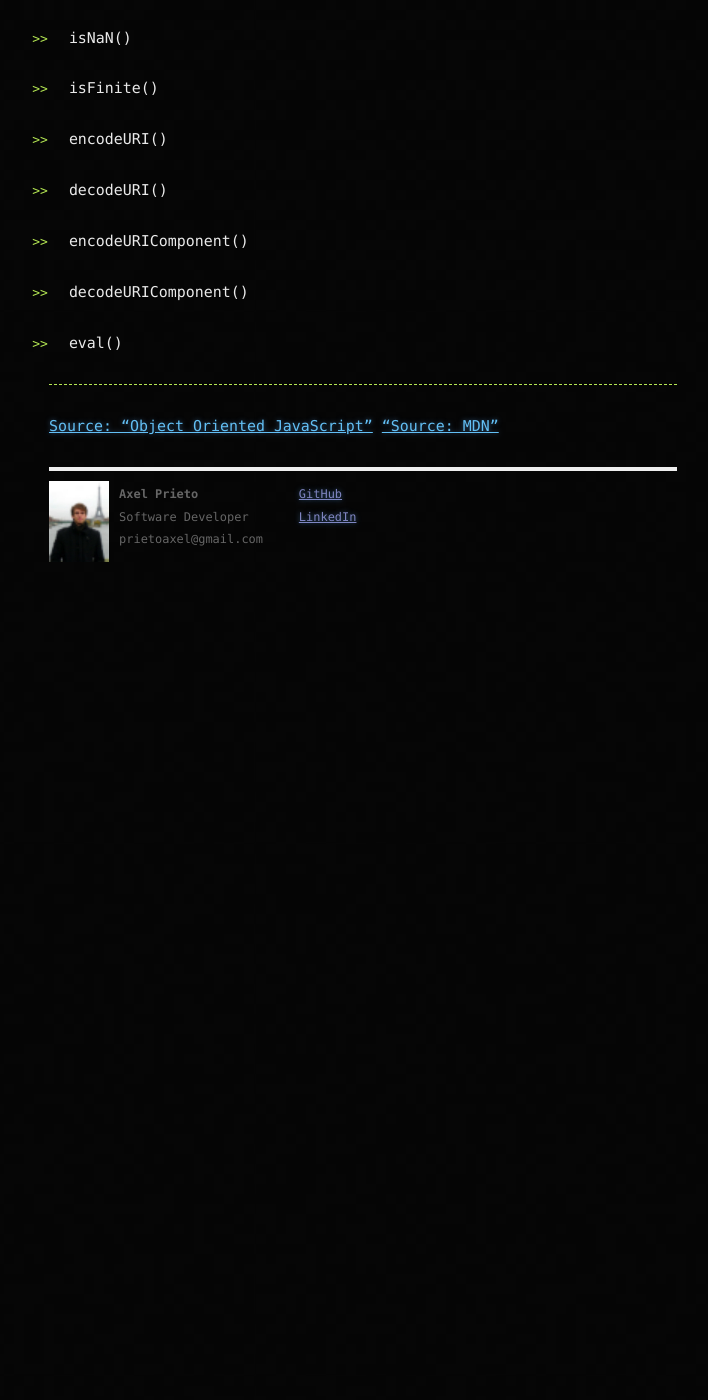
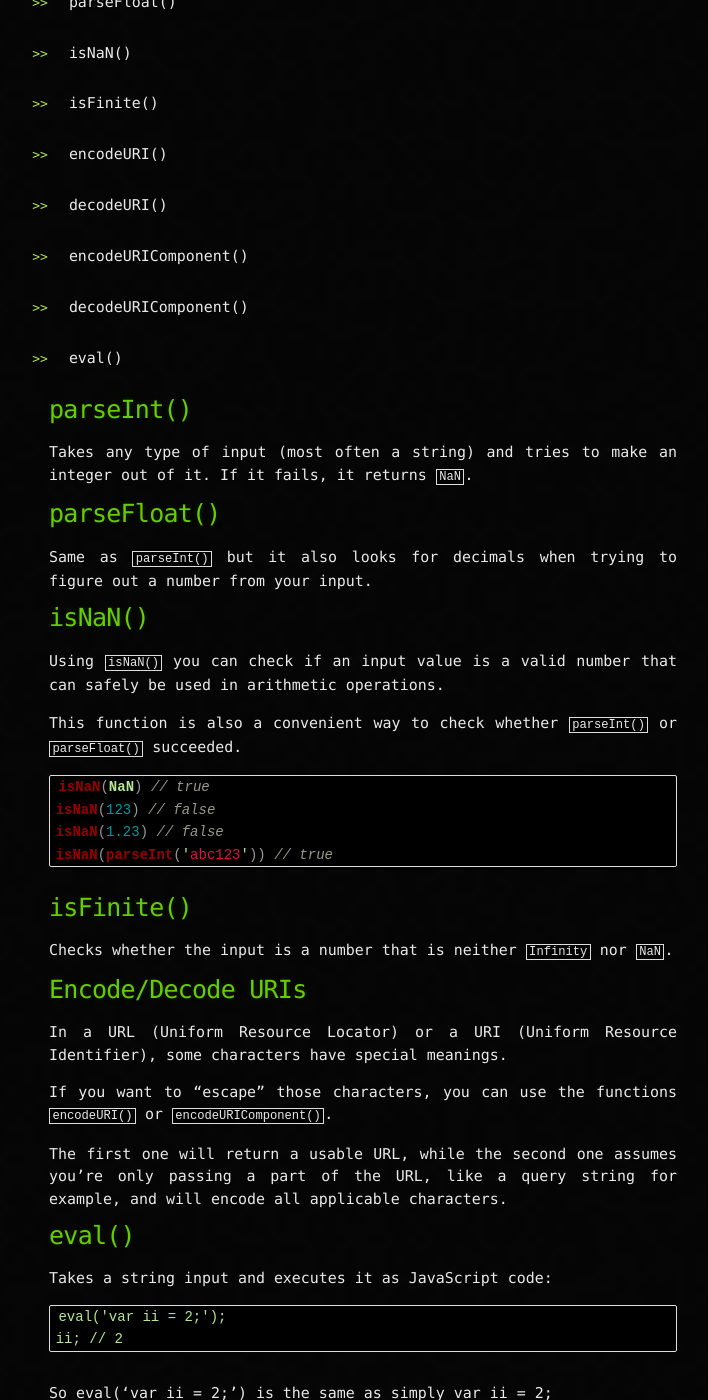
Before and after one commit to 4x3lpri3t0/zedronar.github.io, a Jekyll site: the page built from _posts/2014-04-16-javascript-functions.markdown, in a window 1280 px wide and 1400 px high, scrolled down 1285 px. Shown: the whole window, without its empty margins (277-985 px from the left). Built offline with Jekyll 4.4.1, drawn with Linux system fonts in a browser that asks for light colours; Markdown is read by kramdown in place of the engine named in the settings; comment, search, counter and statistics services are not loaded; before the commit the page ends 1915 px from its top, so only the background shows below that; some of the changed text lies outside the part shown.

Commit message:
JS Functions

````diff
--- a/_posts/2014-04-16-javascript-functions.markdown
+++ b/_posts/2014-04-16-javascript-functions.markdown
@@ -7,7 +7,9 @@ categories: javascript
 
 ### arguments array-like object ###
 
-You can create functions that are flexible about the number of parameters they accept. This is possible thanks to the `arguments` array-like object that is created automatically inside each function. Here's a function that simply returns whatever parameters are passed to it:
+You can create functions that are flexible about the number of parameters they accept. This is possible thanks to the `arguments` array-like object that is created automatically inside each function.
+
+Here's a function that simply returns whatever parameters are passed to it:
 
 ```javascript
 function args() { return arguments; }
@@ -52,7 +54,56 @@ Functions that are built into the JavaScript engine and available for you to use
 * decodeURIComponent()
 * eval()
 
+### parseInt() ###
+
+Takes any type of input (most often a string) and tries to make an integer out of it. If it fails, it returns `NaN`.
+
+### parseFloat() ###
+
+Same as `parseInt()` but it also looks for decimals when trying to figure out a number from your input.
+
+### isNaN() ###
+
+Using `isNaN()` you can check if an input value is a valid number that can safely be used in arithmetic operations.
+
+This function is also a convenient way to check whether `parseInt()` or `parseFloat()` succeeded.
+
+```javascript
+isNaN(NaN) // true
+isNaN(123) // false
+isNaN(1.23) // false
+isNaN(parseInt('abc123')) // true
+```
+
+### isFinite() ###
+
+Checks whether the input is a number that is neither `Infinity` nor `NaN`.
+
+### Encode/Decode URIs ###
+
+In a URL (Uniform Resource Locator) or a URI (Uniform Resource Identifier), some characters have special meanings.
+
+If you want to "escape" those characters, you can use the functions `encodeURI()` or `encodeURIComponent()`.
+
+The first one will return a usable URL, while the second one assumes you're only passing a part of the URL, like a query string for example, and will encode all applicable characters.
+
+### eval() ###
+
+Takes a string input and executes it as JavaScript code:
+
+```javascript```
+eval('var ii = 2;');
+ii; // 2
+```
+
+So eval('var ii = 2;') is the same as simply var ii = 2;
+
+eval() can be useful sometimes, but should be avoided if there are other options. Most of the time there will be alternatives and, in most cases, the alternatives are more elegant and easier to write and maintain ("Eval is evil").
+
+
+
 ---
 
 [Source: "Object Oriented JavaScript"](http://www.amazon.com/Object-Oriented-JavaScript-Stoyan-Stefanov-ebook/dp/B0057UNEJC/)
-["Source: MDN"](https://developer.mozilla.org/en-US/docs/Web/JavaScript/Reference/Functions_and_function_scope/arguments)
+
+[Source: MDN](https://developer.mozilla.org/en-US/docs/Web/JavaScript/Reference/Functions_and_function_scope/arguments)
````
